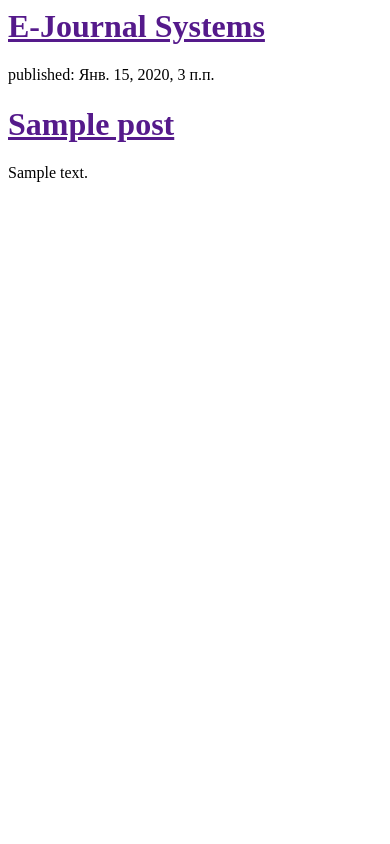
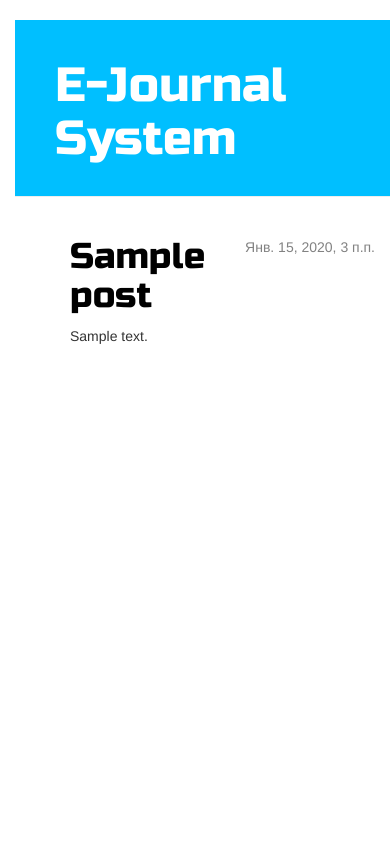
Before and after one commit to mdadm/my-first-blog, a Django app: template ej/templates/ej/post_list.html in a window 390 px wide. Run offline with Django 3.2, Linux system fonts and the light colour scheme; the template is opened without the code that fills it: values that come from a table or form of the project are taken from there, others are empty; tables that the repository leaves empty hold one stand-in row (values such as "Sample post"); some libraries are stand-ins or nearby versions.

Commit message:
Added view and template for detailed blog post as well as CSS for the site.

```diff
--- /dev/null
+++ b/ej/static/css/ej.css
@@ -0,0 +1,55 @@
+h1 a {
+        color: #000000;
+     }
+
+body {
+        padding-left: 15px;
+     }
+
+.page-header {
+    background-color: #00BFFF;
+    margin-top: 20;
+    padding: 20px 20px 20px 40px;
+}
+
+.page-header h1, .page-header h1 a, .page-header h1 a:visited, .page-header h1 a:active {
+        color: #FFFFFF;
+        font-size: 36pt;
+        text-decoration: none;
+}
+
+.content {
+        margin-left: 40px;
+}
+
+h1, h2, h3, h4 {
+        font-family: 'Russo One', sans-serif;
+}
+
+.date {
+        float: right;
+        color: #828282;
+}
+
+.save {
+        float: right;
+}
+
+.post-form textarea, .post-form input {
+        width: 100%;
+}
+
+.top-menu, .top-menu:hover, .top-menu:visited {
+        color: #ffffff;
+        float: right;
+        font-size: 26pt;
+        margin-right: 20px;
+}
+
+.post {
+        margin-bottom: 70px;
+}
+
+.post h1 a, .post h1 a:visited {
+        color: #000000;
+}
--- /dev/null
+++ b/ej/templates/ej/base.html
@@ -0,0 +1,24 @@
+{% load staticfiles %}
+
+    <html>
+        <head>
+            <title>E-Journal</title>
+            <link rel="stylesheet" href="//maxcdn.bootstrapcdn.com/bootstrap/3.2.0/css/bootstrap.min.css">
+            <link rel="stylesheet" href="//maxcdn.bootstrapcdn.com/bootstrap/3.2.0/css/bootstrap-theme.min.css">
+            <link rel="stylesheet" href="{% static 'css/ej.css' %}">
+            <link href="https://fonts.googleapis.com/css?family=Russo+One" rel="stylesheet" type="text/css">
+        </head>
+        <body>
+            <div class="page-header">
+                <h1><a href="/">E-Journal System</a></h1>
+            </div>
+            <div class="content container">
+                <div class="row">
+                    <div class="col-md-8">
+                    {% block content %}
+                    {% endblock %}
+                    </div>
+                </div>
+            </div>
+        </body>
+    </html>
--- a/ej/templates/ej/post_list.html
+++ b/ej/templates/ej/post_list.html
@@ -1,19 +1,13 @@
-    <html>
-        <head>
-            <title>E-Journal</title>
-        </head>
-        <body>
-            <div>
-                <h1><a href="">E-Journal Systems</a></h1>
-            </div>
-            <div>
-		   {% for post in posts %}
-                      <div>
-                         <p>published: {{ post.published_date }}</p>
-                         <h1><a href="">{{post.title }}</a></h1>
-                         <p>{{ post.text|linebreaksbr }}<p/>
-                      </div>
-                   {% endfor %}
-            </div>
-        </body>
-    </html>
+{% extends 'ej/base.html' %}
+
+{% block content %}
+    {% for post in posts %}
+         <div class="post">
+             <div class="date">
+                 {{ post.published_date }}
+             </div>
+             <h1><a href="{% url 'post_detail' pk=post.pk %}">{{ post.title }}</a></h1>
+             <p>{{ post.text|linebreaksbr }}</p>
+         </div>
+    {% endfor %}
+{% endblock content %}
--- a/ej/urls.py
+++ b/ej/urls.py
@@ -3,4 +3,5 @@ from . import views
 
 urlpatterns = [
     url(r'^$', views.post_list, name='post_list'),
+    url(r'^post/(?P<pk>[0-9]+)/$', views.post_detail, name='post_detail'),
 ]
```
Also changed, not shown: ej/templates/ej/post_detail.html (added, +13 -0 lines), ej/views.py (+6 -2 lines).
